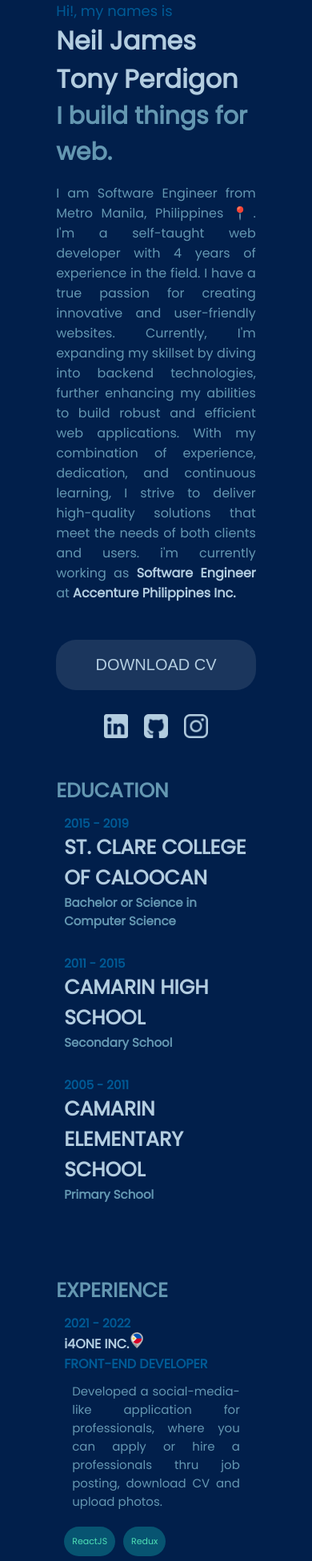
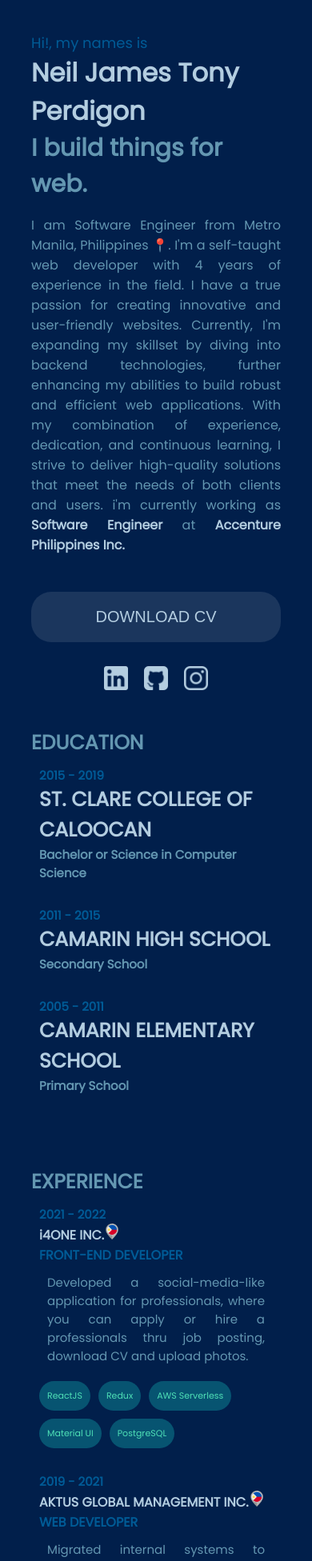
Before and after one commit to neiljamestony/react-portfolio, a React (Vite) app: page / in a window 390 px wide. Shown: the top 1952 px of the page at 80% size. Built offline with nearby package versions, Linux system fonts and the light colour scheme; the HTML template or start-up script is replaced by a standard one.

Commit message:
adjust margin on mobile device

```diff
--- a/src/index.css
+++ b/src/index.css
@@ -278,6 +278,9 @@ p {
 }
 
 @media only screen and (max-width: 600px) {
+  body {
+    margin: 0 10% 0 10%;
+  }
   .parent-container {
     display: block;
     height: 100%;
@@ -285,7 +288,7 @@ p {
 
   .right-container {
     height: 100%;
-    padding-bottom: 40px;
+    padding-bottom: 20px;
   }
   .about {
     display: none;
@@ -298,6 +301,7 @@ p {
     justify-content: center;
     align-items: center;
     position: relative;
+    padding-top: 40px;
   }
 
   .left-container > div > p {
```
